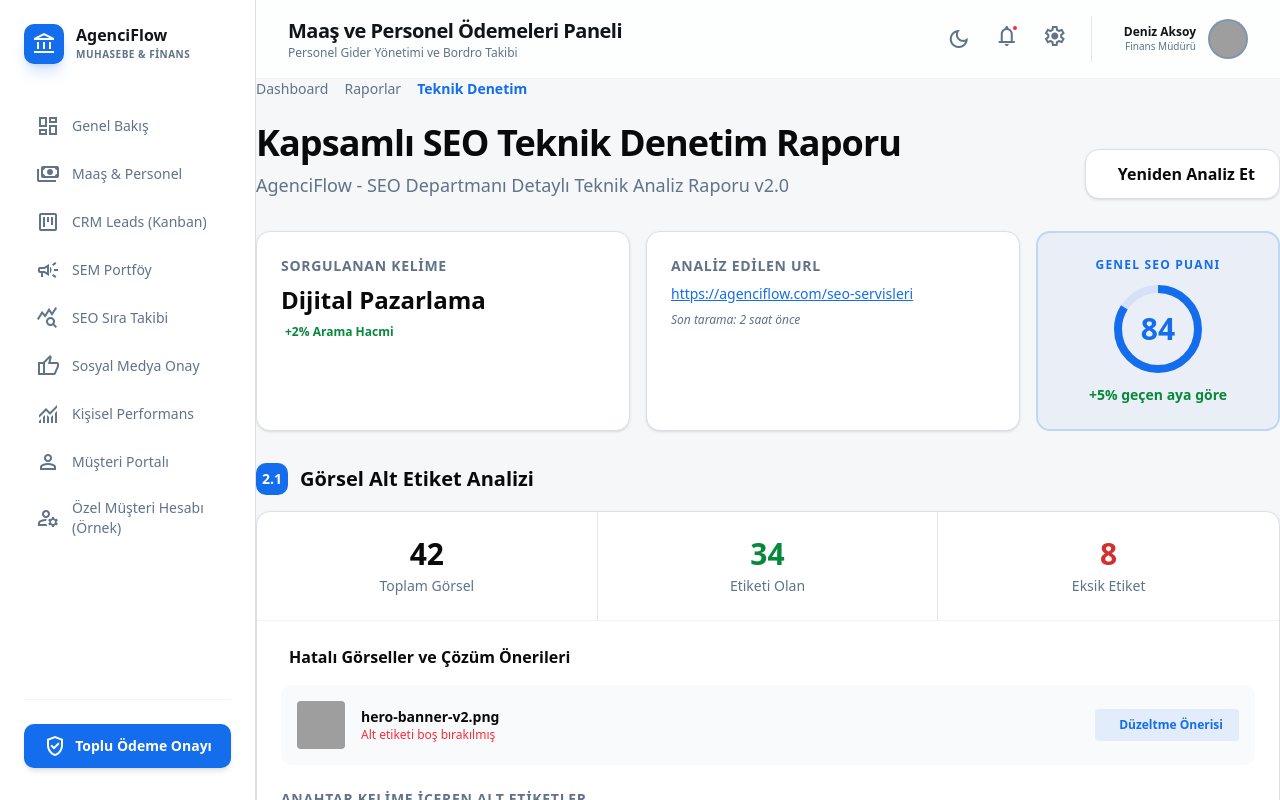
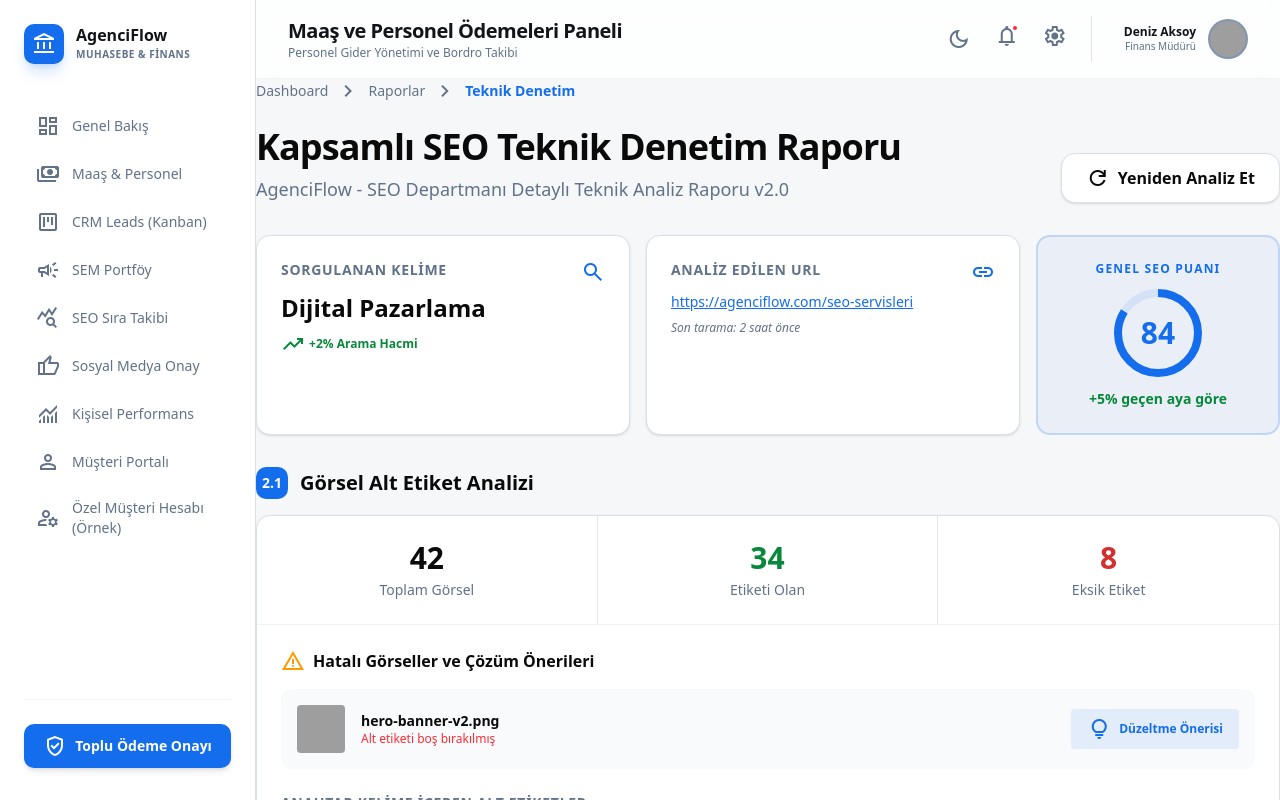
Before and after one commit to celaluysl/agencycrm, a Next.js app: page /seo/technical-audit/1 in a window 1280 px wide. Built offline with nearby package versions, Linux system fonts and the light colour scheme; grey boxes are pictures that could not be loaded.

Commit message:
fix: resolve additional 5 PR feedback items including sidebar active state, client portal layout mapping, and data-icon handling

```diff
--- a/app/(dashboard)/seo/technical-audit/[clientId]/page.tsx
+++ b/app/(dashboard)/seo/technical-audit/[clientId]/page.tsx
@@ -8,9 +8,9 @@ export default function Page() {
     <div className="flex-1 flex flex-col">
       <div className="flex items-center gap-2 mb-6">
 <a className="text-[#617289] text-sm font-medium" href="#">Dashboard</a>
-<span className="material-symbols-outlined text-[#617289] text-xs" data-icon="chevron_right"></span>
+<span className="material-symbols-outlined text-[#617289] text-xs" >chevron_right</span>
 <a className="text-[#617289] text-sm font-medium" href="#">Raporlar</a>
-<span className="material-symbols-outlined text-[#617289] text-xs" data-icon="chevron_right"></span>
+<span className="material-symbols-outlined text-[#617289] text-xs" >chevron_right</span>
 <span className="text-primary text-sm font-bold">Teknik Denetim</span>
 </div>
 {/*  Page Heading  */}
@@ -20,7 +20,7 @@ export default function Page() {
 <p className="text-[#617289] dark:text-gray-400 text-lg">AgenciFlow - SEO Departmanı Detaylı Teknik Analiz Raporu v2.0</p>
 </div>
 <button className="flex items-center gap-2 px-6 py-3 bg-white dark:bg-[#1e2732] border border-[#dbe0e6] dark:border-[#2a2f35] rounded-xl font-bold shadow-sm hover:bg-gray-50 dark:hover:bg-gray-800 transition-all">
-<span className="material-symbols-outlined" data-icon="refresh"></span>
+<span className="material-symbols-outlined" >refresh</span>
 <span>Yeniden Analiz Et</span>
 </button>
 </div>
@@ -31,11 +31,11 @@ export default function Page() {
 <div className="bg-white dark:bg-[#1e2732] p-6 rounded-xl border border-[#dbe0e6] dark:border-[#2a2f35] shadow-sm">
 <div className="flex justify-between items-start mb-2">
 <p className="text-[#617289] dark:text-gray-400 text-sm font-semibold uppercase tracking-wider">Sorgulanan Kelime</p>
-<span className="material-symbols-outlined text-primary" data-icon="search"></span>
+<span className="material-symbols-outlined text-primary" >search</span>
 </div>
 <p className="text-2xl font-bold">Dijital Pazarlama</p>
 <div className="flex items-center gap-1 mt-2 text-[#07883b]">
-<span className="material-symbols-outlined text-sm" data-icon="trending_up"></span>
+<span className="material-symbols-outlined text-sm" >trending_up</span>
 <span className="text-xs font-bold">+2% Arama Hacmi</span>
 </div>
 </div>
@@ -43,7 +43,7 @@ export default function Page() {
 <div className="bg-white dark:bg-[#1e2732] p-6 rounded-xl border border-[#dbe0e6] dark:border-[#2a2f35] shadow-sm">
 <div className="flex justify-between items-start mb-2">
 <p className="text-[#617289] dark:text-gray-400 text-sm font-semibold uppercase tracking-wider">Analiz Edilen URL</p>
-<span className="material-symbols-outlined text-primary" data-icon="link"></span>
+<span className="material-symbols-outlined text-primary" >link</span>
 </div>
 <p className="text-sm font-medium truncate text-primary underline">https://agenciflow.com/seo-servisleri</p>
 <p className="text-xs text-[#617289] mt-2 italic">Son tarama: 2 saat önce</p>
@@ -85,7 +85,7 @@ export default function Page() {
 </div>
 <div className="p-6">
 <h3 className="font-bold mb-4 flex items-center gap-2">
-<span className="material-symbols-outlined text-amber-500" data-icon="warning"></span>
+<span className="material-symbols-outlined text-amber-500" >warning</span>
                         Hatalı Görseller ve Çözüm Önerileri
                     </h3>
 <div className="space-y-4">
@@ -101,7 +101,7 @@ export default function Page() {
 </div>
 </div>
 <button className="px-4 py-2 bg-primary/10 text-primary text-xs font-bold rounded hover:bg-primary/20 transition-all flex items-center gap-2">
-<span className="material-symbols-outlined text-[16px]" data-icon="lightbulb"></span>
+<span className="material-symbols-outlined text-[16px]" >lightbulb</span>
                                 Düzeltme Önerisi
                             </button>
 </div>
@@ -216,11 +216,11 @@ export default function Page() {
 <div className="p-6 bg-gray-50 dark:bg-[#151d27] border-b border-[#f0f2f4] dark:border-[#2a2f35]">
 <div className="flex flex-wrap justify-between items-center gap-4">
 <div className="flex items-center gap-2">
-<span className="material-symbols-outlined text-green-500" data-icon="check_circle"></span>
+<span className="material-symbols-outlined text-green-500" >check_circle</span>
 <span className="font-bold">JSON-LD Yapısı Doğrulandı</span>
 </div>
 <div className="flex items-center gap-2 text-primary font-bold text-sm cursor-pointer hover:underline">
-<span className="material-symbols-outlined" data-icon="terminal"></span>
+<span className="material-symbols-outlined" >terminal</span>
                             Tam Kodu Görüntüle
                         </div>
 </div>
@@ -240,7 +240,7 @@ export default function Page() {
 <span className="text-[#c678dd]">&#125;</span></pre>
 <div className="mt-6 flex items-center justify-between p-4 bg-primary/5 border border-primary/20 rounded-lg">
 <div className="flex items-center gap-3">
-<span className="material-symbols-outlined text-primary" data-icon="account_tree"></span>
+<span className="material-symbols-outlined text-primary" >account_tree</span>
 <div>
 <p className="text-sm font-bold">Hiyerarşi Uygunluğu</p>
 <p className="text-xs text-[#617289]">Google Rich Results uyumlu breadcrumb yapısı tespit edildi.</p>
--- a/components/layout/sidebar.tsx
+++ b/components/layout/sidebar.tsx
@@ -40,7 +40,9 @@ export function Sidebar() {
                 {/* Navigation */}
                 <nav className="flex flex-col gap-1 grow">
                     {navigation.map((item) => {
-                        const isActive = pathname === item.href || pathname.startsWith(`${item.href}/`);
+                        const isActive = item.href === '/'
+                            ? pathname === '/'
+                            : (pathname === item.href || pathname.startsWith(`${item.href}/`));
                         return (
                             <Link
                                 key={item.href}
--- a/components/tasks/task-modal.tsx
+++ b/components/tasks/task-modal.tsx
@@ -3,7 +3,7 @@
 
 import React from "react";
 
-export default function Page() {
+export function TaskModal() {
   return (
     <div className="flex-1 flex flex-col">
       <div className="bg-white dark:bg-[#1a202c] w-full max-w-6xl h-full max-h-[850px] shadow-2xl rounded-xl flex flex-col overflow-hidden border dark:border-[#2d3748]">
--- a/import-html.ts
+++ b/import-html.ts
@@ -11,7 +11,7 @@ const fileMap = {
     '44c6594fb1ea4fb5aec530076ba7af35_Kişisel_Performans_ve_Verimlilik_Paneli.html': 'app/(dashboard)/performance/page.tsx',
     '7356768a5e52481db26835175e414095_CRM_Leads_Kanban_Board.html': 'app/(dashboard)/crm/leads/page.tsx',
     '727d3bb9ce654b5b8c1a54034b339f4b_Kapsamlı_SEO_Teknik_Denetim_Raporu.html': 'app/(dashboard)/seo/technical-audit/[clientId]/page.tsx',
-    'f68001217e014f96baf5585f5841a227_Client_Portal_Dashboard.html': 'app/client-portal/page.tsx',
+    'f68001217e014f96baf5585f5841a227_Client_Portal_Dashboard.html': 'app/(dashboard)/client-portal/page.tsx',
     'fb5280147b0e46e3915d7853457f91f0_SEM_Proje_ve_Görev_Detayı_(Kanban).html': 'app/(dashboard)/sem/projects/[id]/page.tsx'
 };
 
@@ -26,6 +26,7 @@ function htmlToJsx(html: string): string {
     jsx = jsx.replace(/open=""/g, 'open');
     jsx = jsx.replace(/rows="(\d+)"/g, 'rows={$1}');
     jsx = jsx.replace(/<!--([\s\S]*?)-->/g, '{/* $1 */}');
+    jsx = jsx.replace(/<span([^>]*)data-icon="([^"]+)"([^>]*)>([\s\S]*?)<\/span>/g, '<span$1$3>$2</span>');
     jsx = jsx.replace(/<br>/g, '<br />');
     jsx = jsx.replace(/<hr(.*?)>/g, '<hr$1 />');
     jsx = jsx.replace(/<img(.*?)>/g, (match) => {
@@ -100,12 +101,16 @@ for (const [filename, targetPath] of Object.entries(fileMap)) {
             fs.mkdirSync(targetDir, { recursive: true });
         }
 
+        const isComponent = targetPath.startsWith('components/');
+        const componentName = isComponent ? path.basename(targetPath, '.tsx').split('-').map(part => part.charAt(0).toUpperCase() + part.slice(1)).join('') : 'Page';
+        const exportStatement = isComponent ? `export function ${componentName}() {` : `export default function Page() {`;
+
         const finalCode = `
 "use client";
 
 import React from "react";
 
-export default function Page() {
+${exportStatement}
   return (
     <div className="flex-1 flex flex-col">
       ${jsxContent}
```
Also changed, not shown: app/(dashboard)/client-portal/page.tsx (renamed from app/client-portal/page.tsx), 1 other file (tests, documents, lock files or other folders).
